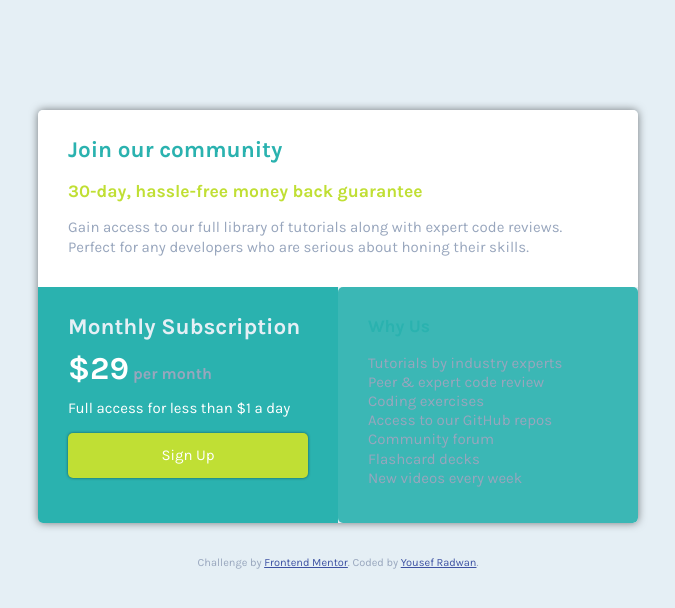
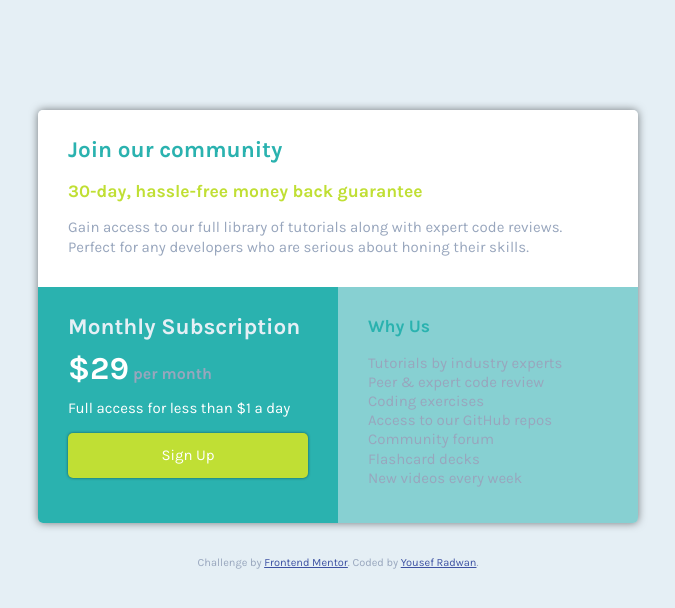
Before and after one commit to YousefRadwan21/single-price-grid-component-master, a plain HTML site: page index.html in a window 1280 px wide. Shown: the whole page, without its empty margins (302-977 px from the left). Drawn offline with Linux system fonts and the light colour scheme.

Commit message:
change
changed

```diff
--- a/style.css
+++ b/style.css
@@ -92,8 +92,7 @@ span {
     color: #fff;
 }
 .card3 {
-    background-color: hsla(179, 62%, 43%, 0.9);
-    border-radius: 5px;
+    background-color: hsla(179, 62%, 43%, 0.5);
 }
 .attribution { font-size: 11px; text-align: center; }
 .attribution a { color: hsl(228, 45%, 44%); }
```
